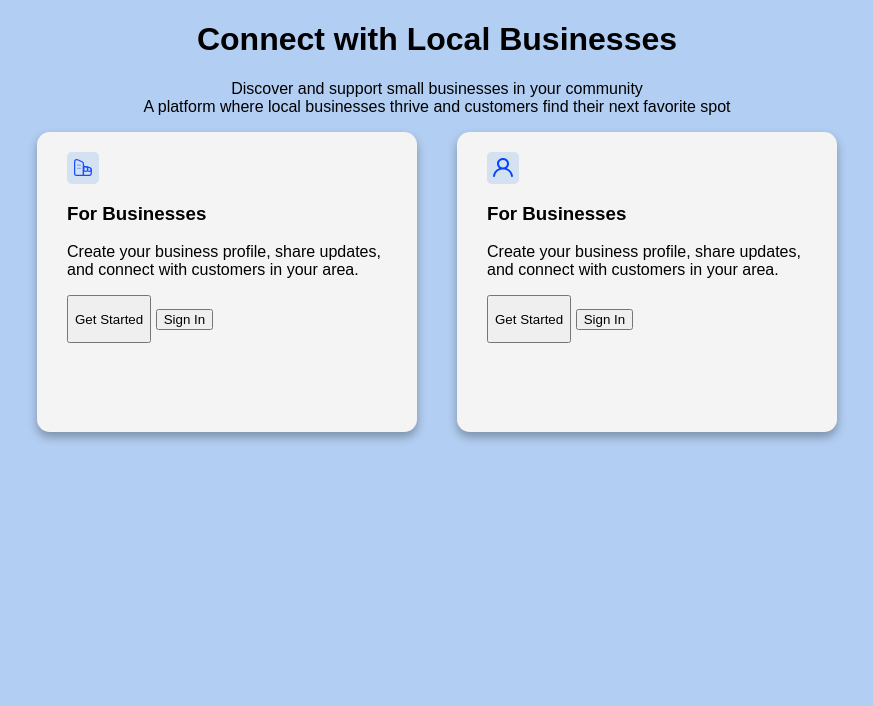
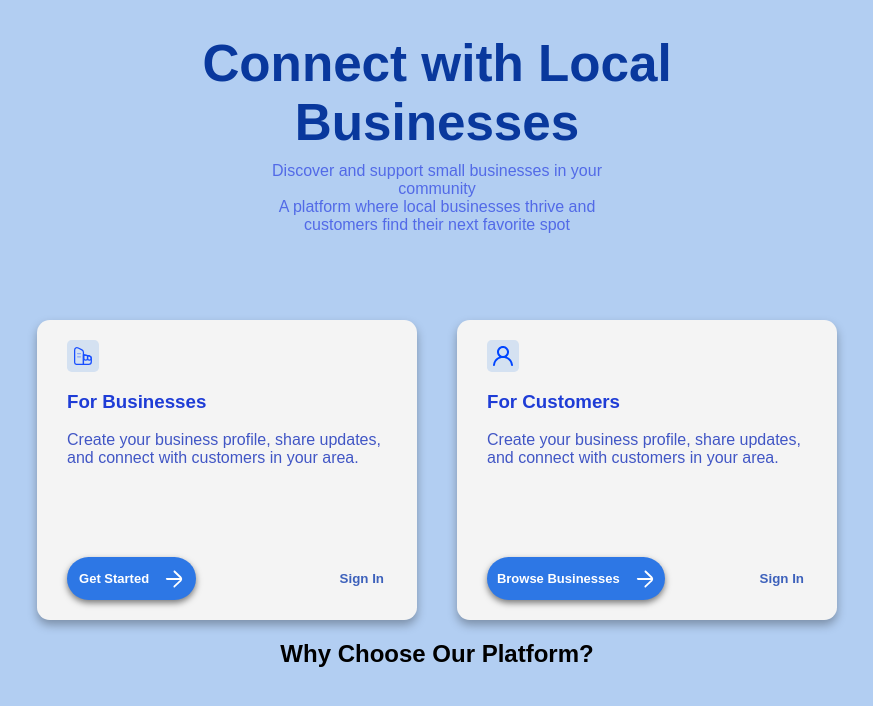
Before and after one commit to Sublimeful/SparkHacks-2025, a website: page app/public/homepage/index.html in a window 1280 px wide. Shown: the whole page, without its empty margins (203-1076 px from the left). Drawn offline with Linux system fonts and the light colour scheme.

Commit message:
change homepage.html to index.html

```diff
--- a/app/public/homepage/homepage.css
+++ b/app/public/homepage/homepage.css
@@ -8,13 +8,19 @@ body, html {
     align-items: center;
 }
 
+/* colors */
+.filter-blue {
+    filter: invert(16%) sepia(93%) saturate(5025%) hue-rotate(227deg) brightness(100%) contrast(113%);
+}
+
+.filter-white {
+    filter: invert(97%) sepia(46%) saturate(3%) hue-rotate(215deg) brightness(119%) contrast(100%);
+}
+/* colors */
+
 .icon img {
     height: auto;
     width: 100%;
-}
-
-.filter-blue {
-    filter: invert(16%) sepia(93%) saturate(5025%) hue-rotate(227deg) brightness(100%) contrast(113%);
 }
 
 .icon {
@@ -28,7 +34,25 @@ body, html {
 }
 
 .heading {
+    display: flex;
+    flex-direction: column;
+    gap: 0;
     text-align: center;
+    width: 50vw;
+    height: 40vh;
+}
+
+.heading h1 {
+    color: #09389D;
+    font-size: 4vw;
+    margin-bottom: 10px;
+}
+
+.heading p {
+    color: #526AE7;
+    margin-top: 0;
+    width: 60%;
+    align-self: center;
 }
 
 .options {
@@ -37,7 +61,12 @@ body, html {
     gap: 40px;
 }
 
+.card:hover {
+    transform: translateY(-10px);
+}
+
 .card {
+    position: relative;
     width: 25vw;
     height: 35vh;
     background-color: #F4F4F4;
@@ -46,4 +75,67 @@ body, html {
     padding-left: 30px;
     padding-right: 30px;
     padding-top: 20px;
+    transition: all 0.5s;
 }
+
+#customer-card {
+    width: 55%;
+}
+
+.proceed {
+    position: absolute;
+    bottom: 20px;
+    display: flex;
+    justify-content: space-between;
+    width: 85%;
+}
+
+.card h3 {
+    color: #1E3CD6;
+}
+
+.card p {
+    color: #4156C5;
+}
+
+.next img {
+    width: 20px;
+    height: auto;
+}
+
+.next p {
+    font-size: small;
+    color: white;
+}
+
+.next:hover {
+    scale: 1.025;
+}
+
+.next {
+    justify-content: center;
+    align-items: center;
+    display: flex;
+    gap: 15px;
+    border-radius: 100px;
+    cursor: pointer;
+    width: 40%;
+    border: none;
+    background-color: #2D77E5;
+    color: white;
+    font-weight: 550;
+    filter: drop-shadow(0 3px 3px rgba(0, 0, 0, 0.5));
+    transition: all 0.3s;
+}
+
+.sign-in {
+    background: none;
+    border: none;
+    cursor: pointer;
+    color: #3D61BB;
+    font-weight: 550;
+}
+
+.sign-in:hover {
+    text-decoration: underline;
+}
--- a/app/public/homepage/homepage.html
+++ b/app/public/homepage/index.html
@@ -18,6 +18,7 @@
                 <div class="proceed">
                     <button class="next">
                         <p>Get Started</p>
+                        <img src="../assets/right-arrow.svg" class="filter-white">
                     </button>
                     <button class="sign-in">
                         Sign In
@@ -28,11 +29,12 @@
                 <div class="icon">
                     <img src="../assets/profile.svg" class="filter-blue">
                 </div>
-                <h3>For Businesses</h3>
+                <h3>For Customers</h3>
                 <p>Create your business profile, share updates, and connect with customers in your area.</p>
                 <div class="proceed">
-                    <button class="next">
-                        <p>Get Started</p>
+                    <button class="next" id="customer-card">
+                        <p>Browse Businesses</p>
+                        <img src="../assets/right-arrow.svg" class="filter-white">
                     </button>
                     <button class="sign-in">
                         Sign In
@@ -40,5 +42,8 @@
                 </div>
             </div>
         </div>
+        <div class="why-choose">
+            <h2>Why Choose Our Platform?</h2>
+        </div>
     </body>
 </html>
```
Also changed, not shown: app/public/assets/right-arrow.svg (added).
